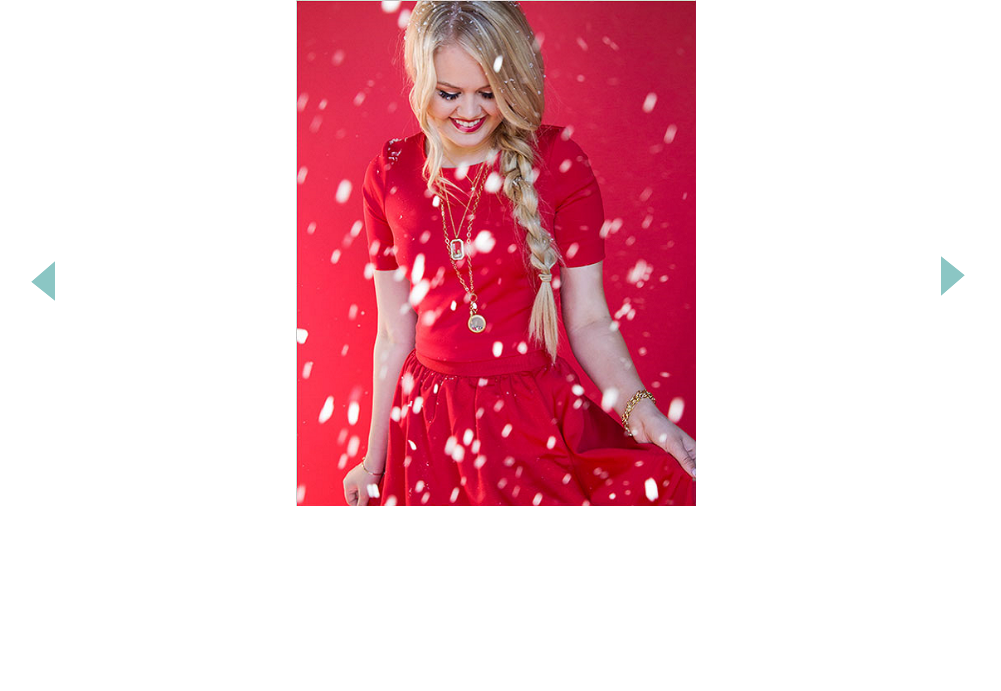
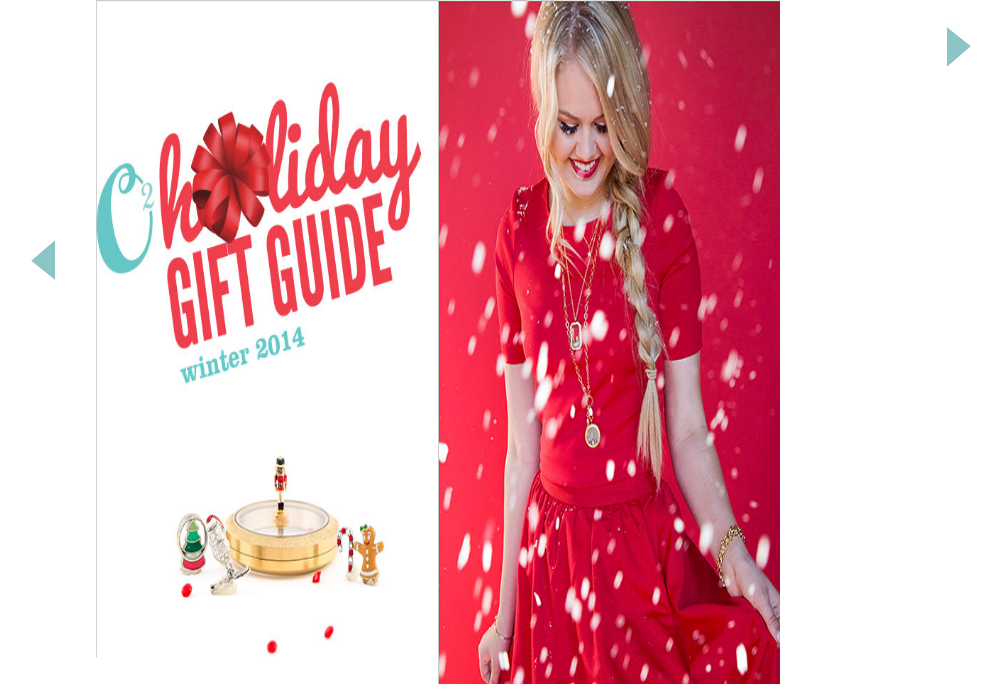
Before and after one commit to edgilmore/flip-book, a plain HTML site: page index.html in a window 1280 px wide. Shown: the top 691 px of the page, without its empty margins (134-1135 px from the left). Drawn offline with nearby package versions, Linux system fonts and the light colour scheme.

Commit message:
changed javascript codebase, added init  and helper functions to resize the flip book on window resize.

```diff
--- a/css/style.css
+++ b/css/style.css
@@ -1,3 +1,7 @@
+body.hide-overflow {
+    overflow: hidden;
+}
+/*pager*/
 #pager {
     color: #66CCCC;
     font-size: 56px;
@@ -5,8 +9,46 @@
 #pageNumber {
     color: #f278ad;
 }
+/*mobile view*/
+#mobile-view > div {
+    padding: 10px 0;
+}
+/*controls*/
 .arrow-padding {
-    padding-top: 250px;
+    padding-top: 25%;
+}
+/*book*/
+.book {
+    margin: 0 auto;
+    width: 90%;
+    height: 90%;
+    -webkit-touch-callout: none;
+    -webkit-user-select: none;
+    -moz-user-select: none;
+    -ms-user-select: none;
+    user-select: none;
+}
+.book .page{
+    height: 100%;
+}
+.book .page img{
+    max-width: 100%;
+    height: 100%;
+}
+
+/*helpers*/
+.t {
+    display: table;
+    width: 100%;
+    height: 100%;
+}
+.tc {
+    display: table-cell;
+    vertical-align: middle;
+    text-align: center;
+}
+.rel {
+    position: relative;
 }
 .O2-blue {
     background-color: #66CCCC;
--- a/index.html
+++ b/index.html
@@ -17,7 +17,7 @@
 </div>-->
 <!--<div class="hidden-for-small" style="padding-top: 250px;"></div>-->
 <div class="row">
-    <div class="small-12 hidden-for-medium-up small-centered">
+    <div id="mobile-view" class="small-12 hidden-for-medium-up small-centered">
         <div><img src="images/cover1.png" alt=""/></div>
         <div><img src="images/cover2.png" alt=""/></div>
         <div><img src="images/page3.png" alt=""/></div>
@@ -41,23 +41,25 @@
     </div>
 </div>
 <div class="row">
-    <div class="hidden-for-medium-down">
-        <div class="hidden-for-small medium-1 medium-centered left column arrow-padding">
+    <div class="hidden-for-small">
+        <div class="t">
+            <div class="tc rel">
+                <div class="hidden-for-medium-down medium-1 medium-centered left column arrow-padding">
                     <a href="#" id="previous">
                         <img src="images/arrowLeft.PNG" alt="image of left arrow">
                     </a>
                 </div>
                 <div class="medium-10 column left">
-            <div id="flipbook">
+                    <div id="book" class="book">
                         <!--- each div in here becomes a "page" --->
-                <div><!--- this is empty so that you can start the first page on the left ---></div>
-                <div><img src="images/cover1.png" alt=""/></div>
-                <div><img src="images/cover2.png" alt=""/></div>
-                <div><img src="images/page3.png" alt=""/></div>
-                <div><!--This is a placeholder page for a layout that is not complete--></div>
-                <div><img src="images/page5.png" alt=""/></div>
-                <div><img src="images/page6.png" alt=""/></div>
-                <div>
+                        <div class="page"><img src="images/cover1.png" alt=""/><!--- this is empty so that you can start the first page on the left ---></div>
+                        <div class="page"><img src="images/cover1.png" alt=""/></div>
+                        <div class="page"><img src="images/cover2.png" alt=""/></div>
+                        <div class="page"><img src="images/page3.png" alt=""/></div>
+                        <div class="page"><!--This is a placeholder page for a layout that is not complete--></div>
+                        <div class="page"><img src="images/page5.png" alt=""/></div>
+                        <div class="page"><img src="images/page6.png" alt=""/></div>
+                        <div class="page">
                             <div>
                                 <div>
                                     <div>
@@ -103,26 +105,28 @@
                                 </div>
                             </div>
                         </div>
-                <div><img src="images/page8.png" alt=""/></div>
-                <div><img src="images/page9.png" alt=""/></div>
-                <div><img src="images/page10.png" alt=""/></div>
-                <div><img src="images/page11.png" alt=""/></div>
-                <div><img src="images/page12.png" alt=""/></div>
-                <div><img src="images/page13.png" alt=""/></div>
-                <div><img src="images/page14.png" alt=""/></div>
-                <div><img src="images/back-cover.png" alt=""/></div>
+                        <div class="page"><img src="images/page8.png" alt=""/></div>
+                        <div class="page"><img src="images/page9.png" alt=""/></div>
+                        <div class="page"><img src="images/page10.png" alt=""/></div>
+                        <div class="page"><img src="images/page11.png" alt=""/></div>
+                        <div class="page"><img src="images/page12.png" alt=""/></div>
+                        <div class="page"><img src="images/page13.png" alt=""/></div>
+                        <div class="page"><img src="images/page14.png" alt=""/></div>
+                        <div class="page"><img src="images/back-cover.png" alt=""/></div>
                     </div>
                 </div>
-        <div class="hidden-for-small medium-1 column left arrow-padding">
+            </div>
+            <div class="hidden-for-medium-down medium-1 column left arrow-padding">
                 <a href="#" id="next">
                     <img src="images/arrowRight.PNG" alt="image of right arrow">
                 </a>
             </div>
         </div>
     </div>
+</div>
 <div class="row">
-    <div class="hidden-for-small medium-7 medium-offset-5 medium-push-4">
-        <p id="pager" style="display: none;">{<span id="pageNumber">1</span>}</p>
+    <div class="hidden-for-medium-down medium-7 medium-offset-5 medium-push-4">
+        <p id="pager">{<span id="pageNumber">1</span>}</p>
     </div>
 </div>
 
--- a/js/flipbook.js
+++ b/js/flipbook.js
@@ -1,6 +1,7 @@
 /*variables that hold jquery objects*/
-var $flipbook = $('#flipbook');
+var $flipbook = $('#book');
 var $pager =  $('#pager');
+/*function to set page number text below flip book*/
 function setPagerNumber() {
     if($flipbook.turn('page') > 0) {
         console.log($flipbook.turn('page') /2 );
@@ -11,17 +12,6 @@ function setPagerNumber() {
         $pager.hide();
     }
 }
-/**
- * This initializes the $flipbook. You will need to set the width and height based
- * on the sizes of your images.
- */
-$flipbook.turn({
-    display: 'double',
-    autoCenter: true,
-    acceleration: true,
-    height: 506,
-    width: 800
-}).turn('disable', true);
 /* click handlers for buttons
  * next page
  */
@@ -29,7 +19,7 @@ $('#next').click(function () {
     $flipbook.turn('disable', false).turn('next').turn('disable', true);
     setPagerNumber();
 });
-/*previous page*/
+//previous page
 $('#previous').click(function() {
     $flipbook.turn('disable', false).turn('previous').turn('disable', true);
     setPagerNumber();
@@ -38,3 +28,64 @@ $('#previous').click(function() {
         $pager.hide();
     }
 });
+/* function used to dynamically resize the flip book based on window size */
+(function () {
+    'use strict';
+
+    var module = {
+        ratio: 1.0,
+        init: function (id) {
+            var me = this;
+            // if older browser then don't run javascript
+            if (document.addEventListener) {
+                this.el = document.getElementById(id);
+                this.resize();
+                this.plugins();
+
+                // on window resize, update the plugin size
+                window.addEventListener('resize', function (e) {
+                    var size = me.resize();
+                    $(me.el).turn('size', size.width, size.height);
+                });
+            }
+        },
+        resize: function () {
+            // reset the width and height to the css defaults
+            this.el.style.width = '';
+            this.el.style.height = '';
+
+            var width = this.el.clientWidth,
+                height = Math.round(width / this.ratio),
+                padded = Math.round(document.body.clientHeight * 0.9);
+
+            // if the height is too big for the window, constrain it
+            if (height > padded) {
+                height = padded;
+                width = Math.round(height * this.ratio);
+            }
+
+            // set the width and height matching the aspect ratio
+            this.el.style.width = width + 'px';
+            this.el.style.height = height + 'px';
+
+            return {
+                width: width,
+                height: height
+            };
+        },
+        plugins: function () {
+            // run the plugin
+            $(this.el).turn({
+                gradients: true,
+                acceleration: true,
+                page: 2,
+                display: 'double',
+                autoCenter: true
+            }).turn('disabled', true);
+            // hide the body overflow
+            document.body.className = 'hide-overflow';
+        }
+    };
+
+    module.init('book');
+}());
```
Lines whose indentation alone changed are shown as unchanged.
